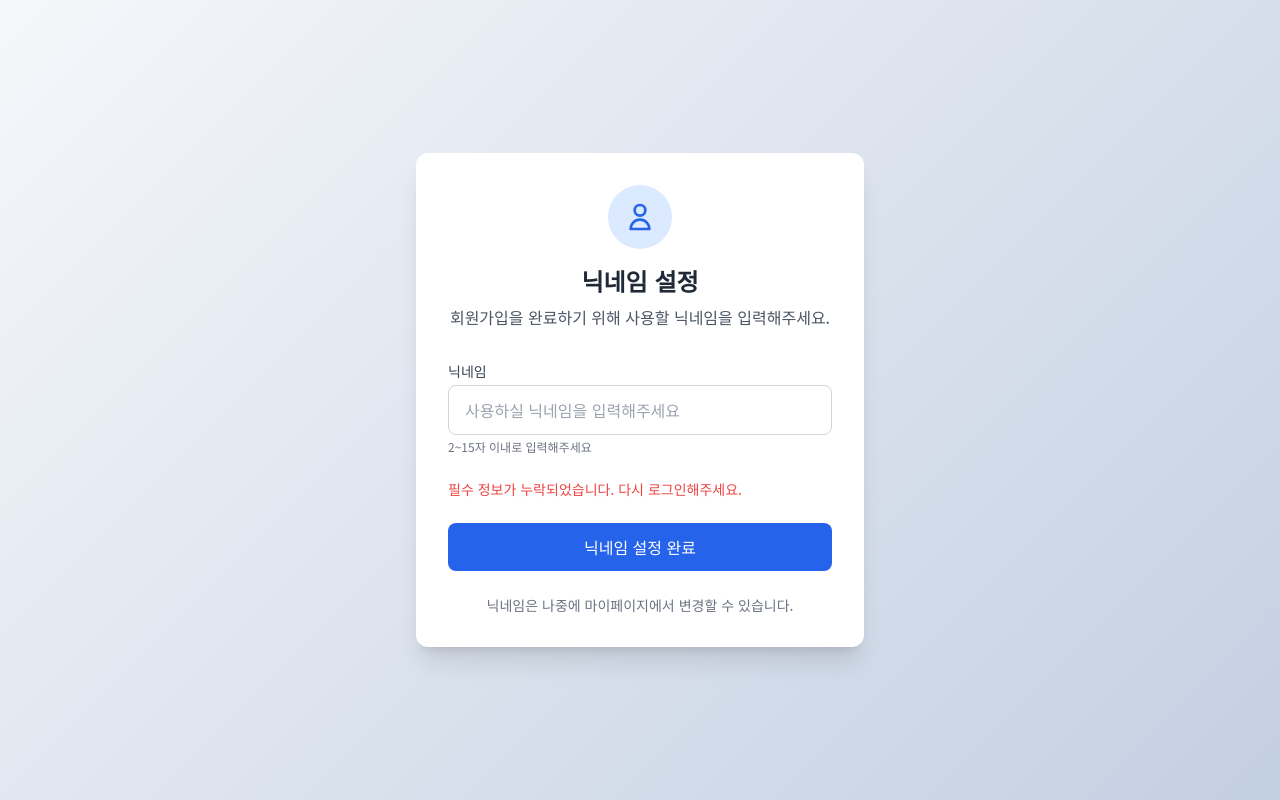
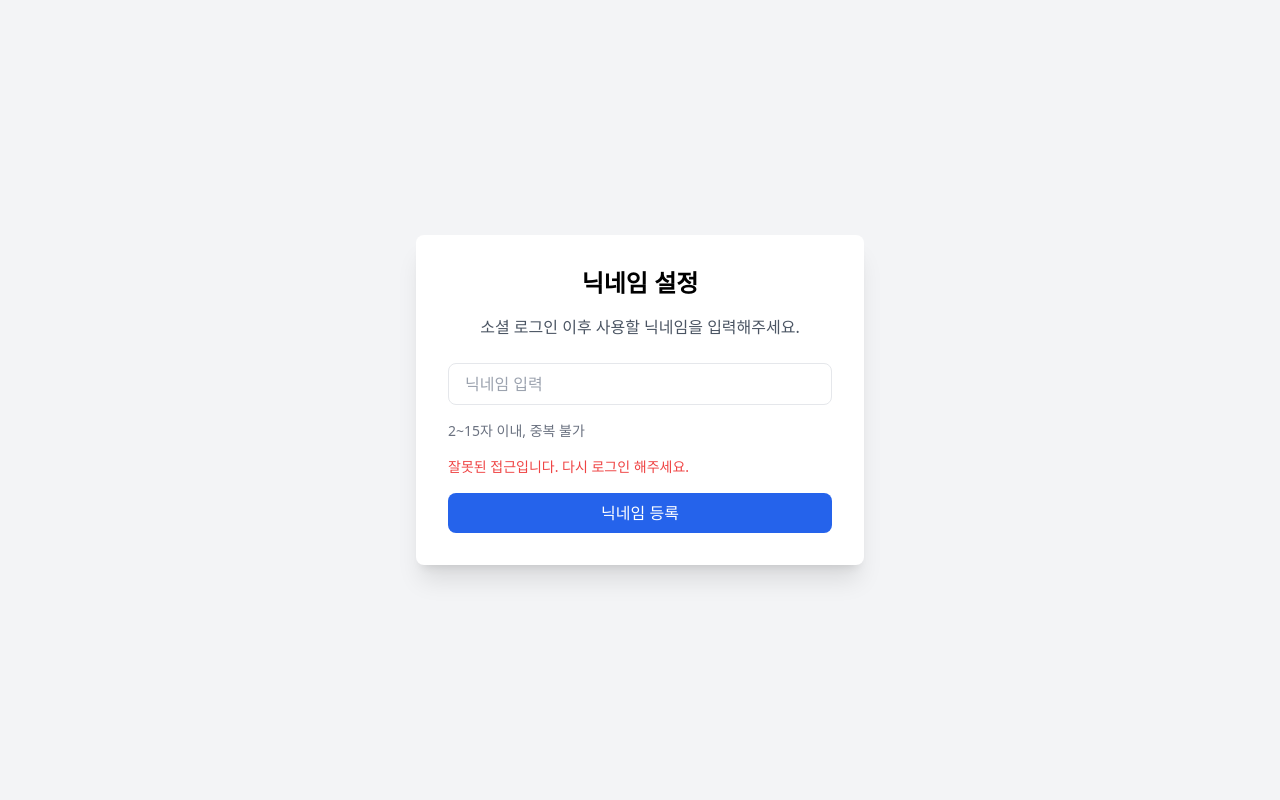
Before and after one commit to account-book-project/account-book, a Django app: page /oauth/nickname/form/ in a window 1280 px wide. Run offline with Django 5.2, Linux system fonts and the light colour scheme; parts of the project's set-up code (start-up, migrations or seed data) failed here and were passed over; some libraries are stand-ins or nearby versions.

Commit message:
🚑️ Html경로 설정

```diff
--- a/templates/oauth/nickname_form.html
+++ b/templates/oauth/nickname_form.html
@@ -2,78 +2,37 @@
 <html lang="ko">
 <head>
   <meta charset="UTF-8" />
-    <meta name="viewport" content="width=device-width, initial-scale=1.0"/>
+  <meta name="viewport" content="width=device-width, initial-scale=1.0" />
   <title>닉네임 설정</title>
   <script src="https://cdn.tailwindcss.com"></script>
-    <style>
-        @import url('https://fonts.googleapis.com/css2?family=Noto+Sans+KR:wght@300;400;500;700&display=swap');
-        body {
-            font-family: 'Noto Sans KR', sans-serif;
-            background: linear-gradient(135deg, #f5f7fa 0%, #c3cfe2 100%);
-            min-height: 100vh;
-        }
-        .form-container { animation: fadeIn 0.6s ease-out; }
-        @keyframes fadeIn {
-            from { opacity: 0; transform: translateY(-20px); }
-            to { opacity: 1; transform: translateY(0); }
-        }
-        .input-field:focus { box-shadow: 0 0 0 3px rgba(66, 153, 225, 0.5); }
-        .submit-button { transition: all 0.2s ease; }
-        .submit-button:hover { transform: translateY(-2px); }
-        .error-message { animation: shake 0.4s linear; }
-        @keyframes shake {
-            0%, 100% { transform: translateX(0); }
-            25% { transform: translateX(-5px); }
-            75% { transform: translateX(5px); }
-        }
-    </style>
 </head>
-<body class="flex items-center justify-center p-4">
-    <div class="form-container bg-white rounded-xl shadow-xl w-full max-w-md p-8 mx-auto">
-        <div class="text-center mb-8">
-            <div class="inline-flex items-center justify-center w-16 h-16 rounded-full bg-blue-100 mb-4">
-                <svg xmlns="http://www.w3.org/2000/svg" class="h-8 w-8 text-blue-600" fill="none" viewBox="0 0 24 24" stroke="currentColor">
-                    <path stroke-linecap="round" stroke-linejoin="round" stroke-width="2" d="M16 7a4 4 0 11-8 0 4 4 0 018 0zM12 14a7 7 0 00-7 7h14a7 7 0 00-7-7z" />
-                </svg>
-            </div>
-            <h1 class="text-2xl font-bold text-gray-800">닉네임 설정</h1>
-            <p class="text-gray-600 mt-2">회원가입을 완료하기 위해 사용할 닉네임을 입력해주세요.</p>
-        </div>
+<body class="bg-gray-100 min-h-screen flex items-center justify-center">
+  <div class="bg-white shadow-xl rounded-lg p-8 w-full max-w-md">
+    <h1 class="text-2xl font-bold mb-4 text-center">닉네임 설정</h1>
+    <p class="text-gray-600 text-center mb-6">소셜 로그인 이후 사용할 닉네임을 입력해주세요.</p>
 
-        <form id="nicknameForm" class="space-y-6">
-            <div>
-                <label for="nickname" class="block text-sm font-medium text-gray-700 mb-1">닉네임</label>
+    <form id="nicknameForm" class="space-y-4">
       <input
         type="text"
         id="nickname"
         name="nickname"
-                    class="input-field w-full px-4 py-3 rounded-lg border border-gray-300 focus:outline-none"
-                    placeholder="사용하실 닉네임을 입력해주세요"
+        placeholder="닉네임 입력"
+        class="w-full border rounded-lg px-4 py-2 focus:outline-none focus:ring focus:border-blue-300"
         required
         minlength="2"
         maxlength="15"
       />
-                <p class="text-xs text-gray-500 mt-1">2~15자 이내로 입력해주세요</p>
-            </div>
+      <p class="text-sm text-gray-500">2~15자 이내, 중복 불가</p>
 
-            <div id="errorContainer" class="hidden">
-                <p id="errorMessage" class="text-red-500 text-sm error-message"></p>
-            </div>
+      <div id="errorContainer" class="hidden text-red-500 text-sm"></div>
 
       <button
         type="submit"
-                class="submit-button w-full bg-blue-600 hover:bg-blue-700 text-white font-medium py-3 px-4 rounded-lg focus:outline-none focus:ring-2 focus:ring-blue-500 focus:ring-opacity-50"
+        class="w-full bg-blue-600 text-white py-2 rounded-lg hover:bg-blue-700 transition"
       >
-                <span id="buttonText">닉네임 설정 완료</span>
-                <span id="loadingSpinner" class="hidden inline-block animate-spin ml-2">&#8635;</span>
+        닉네임 등록
       </button>
     </form>
-
-        <div class="mt-6 text-center">
-            <p class="text-sm text-gray-500">
-                닉네임은 나중에 마이페이지에서 변경할 수 있습니다.
-            </p>
-        </div>
   </div>
 
   <script>
@@ -82,63 +41,53 @@
       const accessToken = urlParams.get('access_token');
       const oauth = urlParams.get('oauth');
 
+      const form = document.getElementById('nicknameForm');
+      const errorContainer = document.getElementById('errorContainer');
+
       if (!accessToken || !oauth) {
-                showError('필수 정보가 누락되었습니다. 다시 로그인해주세요.');
+        errorContainer.textContent = '잘못된 접근입니다. 다시 로그인 해주세요.';
+        errorContainer.classList.remove('hidden');
         return;
       }
 
-            const form = document.getElementById('nicknameForm');
-            const buttonText = document.getElementById('buttonText');
-            const loadingSpinner = document.getElementById('loadingSpinner');
-
       form.addEventListener('submit', async function (e) {
         e.preventDefault();
+
         const nickname = document.getElementById('nickname').value.trim();
-
         if (nickname.length < 2 || nickname.length > 15) {
-                    showError('닉네임은 2~15자 이내로 입력해주세요.');
+          errorContainer.textContent = '닉네임은 2~15자 사이여야 합니다.';
+          errorContainer.classList.remove('hidden');
           return;
         }
-
-                buttonText.textContent = '처리 중...';
-                loadingSpinner.classList.remove('hidden');
 
         try {
           const response = await fetch(`/oauth/nickname/?access_token=${encodeURIComponent(accessToken)}&oauth=${encodeURIComponent(oauth)}`, {
             method: 'POST',
             headers: {
               'Content-Type': 'application/json',
-                            'X-CSRFToken': getCookie('csrftoken')
+              'X-CSRFToken': getCookie('csrftoken'),
             },
-                        body: JSON.stringify({ nickname: nickname })
+            body: JSON.stringify({ nickname: nickname }),
           });
 
-                    const data = await response.json();
-
-                    if (!response.ok) {
-                        throw new Error(data.detail || '닉네임 설정 중 오류가 발생했습니다.');
+          if (response.redirected) {
+            window.location.href = response.url;
+            return;
           }
 
-                    // ✅ 수정된 부분: redirect 확인 제거 → 성공 시 바로 메인 이동
+          const data = await response.json();
+          if (!response.ok) {
+            errorContainer.textContent = data.detail || '오류가 발생했습니다.';
+            errorContainer.classList.remove('hidden');
+            return;
+          }
+
           window.location.href = '/';
-
-                } catch (error) {
-                    showError(error.message || '서버 오류가 발생했습니다. 다시 시도해주세요.');
-                    buttonText.textContent = '닉네임 설정 완료';
-                    loadingSpinner.classList.add('hidden');
+        } catch (err) {
+          errorContainer.textContent = '서버 오류가 발생했습니다.';
+          errorContainer.classList.remove('hidden');
         }
       });
-
-            function showError(message) {
-                const errorContainer = document.getElementById('errorContainer');
-                const errorMessage = document.getElementById('errorMessage');
-                errorMessage.textContent = message;
-                errorContainer.classList.remove('hidden');
-                errorContainer.classList.remove('error-message');
-                setTimeout(() => {
-                    errorContainer.classList.add('error-message');
-                }, 10);
-            }
 
       function getCookie(name) {
         let cookieValue = null;
@@ -146,7 +95,7 @@
           const cookies = document.cookie.split(';');
           for (let i = 0; i < cookies.length; i++) {
             const cookie = cookies[i].trim();
-                        if (cookie.substring(0, name.length + 1) === (name + '=')) {
+            if (cookie.substring(0, name.length + 1) === name + '=') {
               cookieValue = decodeURIComponent(cookie.substring(name.length + 1));
               break;
             }
```
Lines whose indentation alone changed are shown as unchanged.
